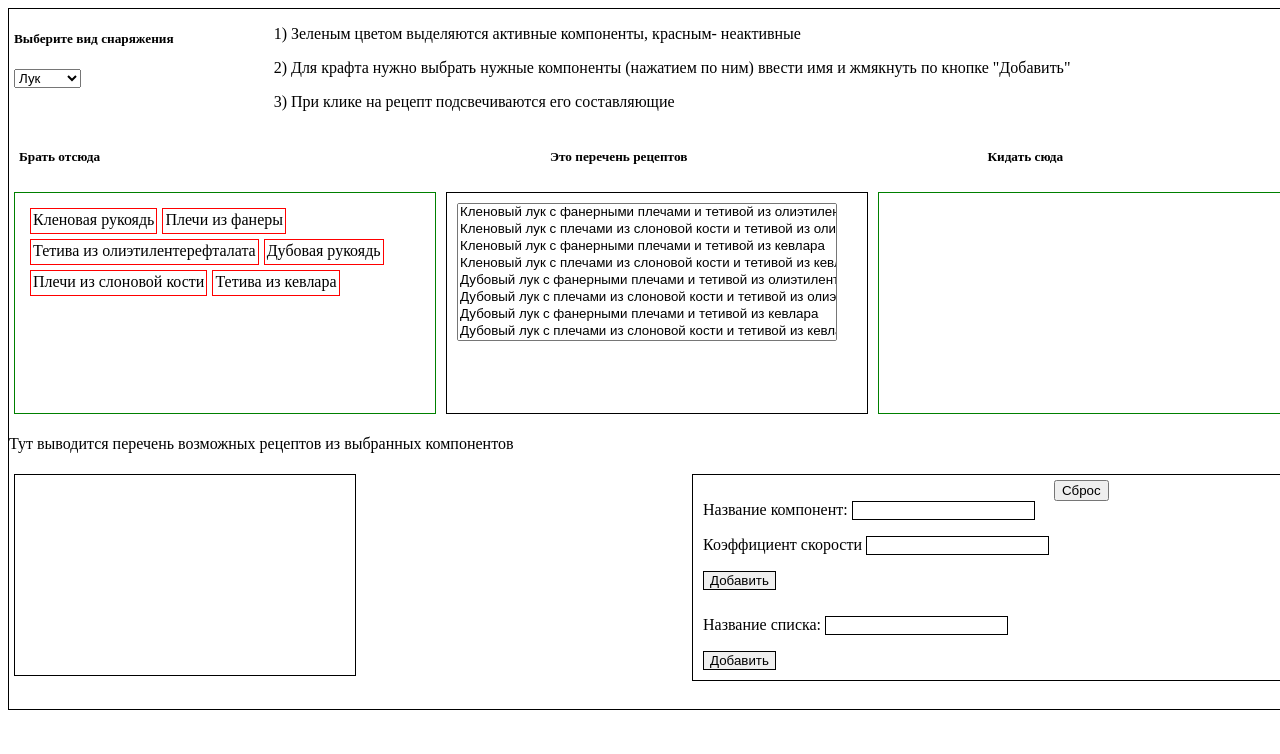
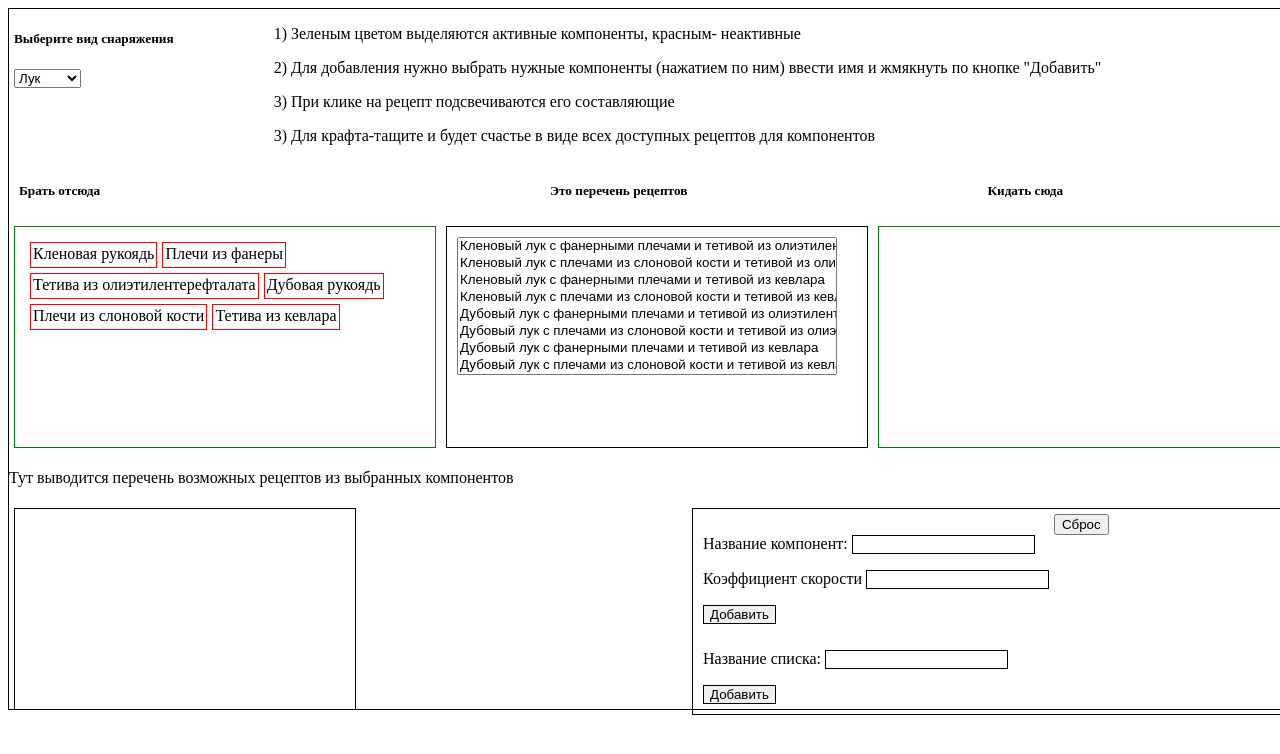
Before and after one commit to xxxsergiyxxx/TasksAndersen, a plain HTML site: page index.html in a window 1280 px wide. Shown: the top 754 px of the page. Drawn offline with Linux system fonts and the light colour scheme.

Commit message:
Correct readme

```diff
--- a/index.html
+++ b/index.html
@@ -17,8 +17,9 @@
 		</div>
 		<div style="position:relative; float:left;margin-left:100px; width:auto;">
 			<p>1) Зеленым цветом выделяются активные компоненты, красным- неактивные</p>
-			<p>2) Для крафта нужно выбрать нужные компоненты (нажатием по ним) ввести имя и жмякнуть по кнопке "Добавить"</p>
+			<p>2) Для добавления нужно выбрать нужные компоненты (нажатием по ним) ввести имя и жмякнуть по кнопке "Добавить"</p>
 			<p>3) При клике на рецепт подсвечиваются его составляющие</p>
+			<p>3) Для крафта-тащите и будет счастье в виде всех доступных рецептов для компонентов</p>
 		</div>
 			<div id="header">
 				<div id="header_component">
```
